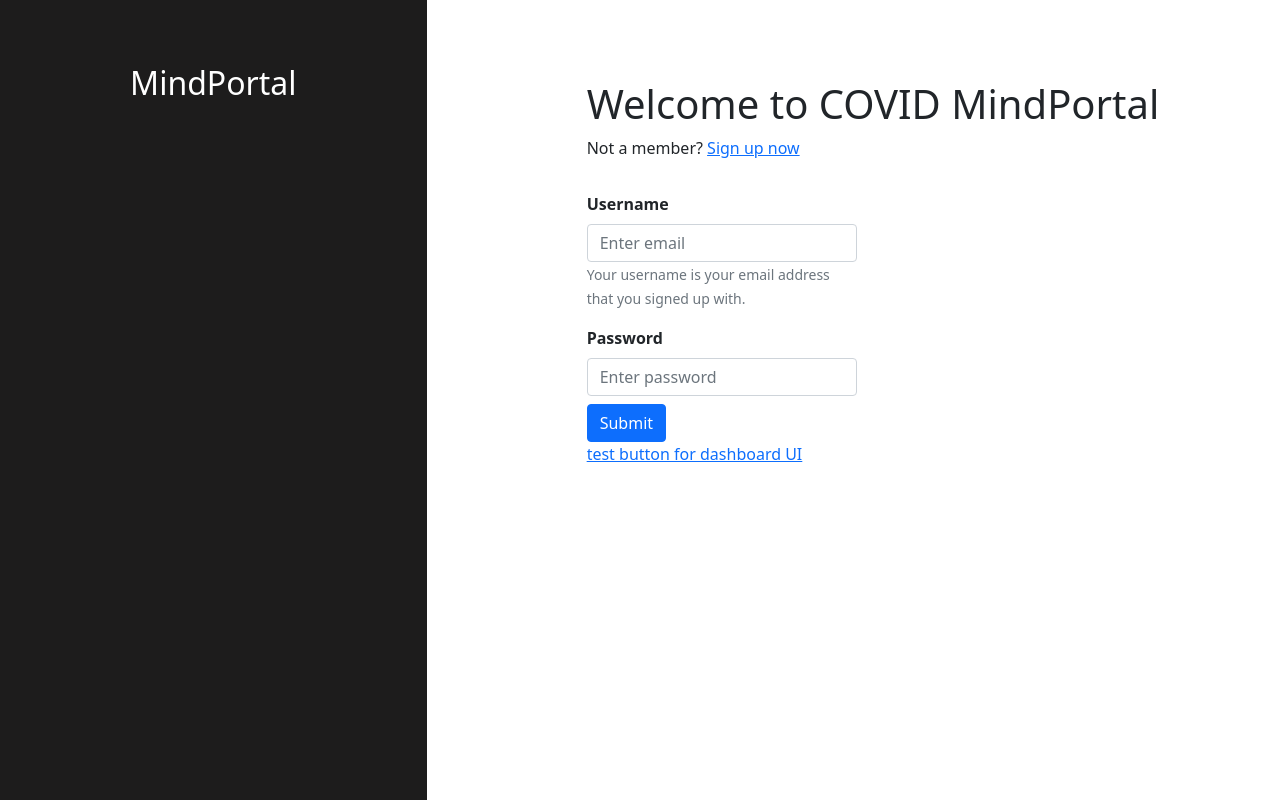
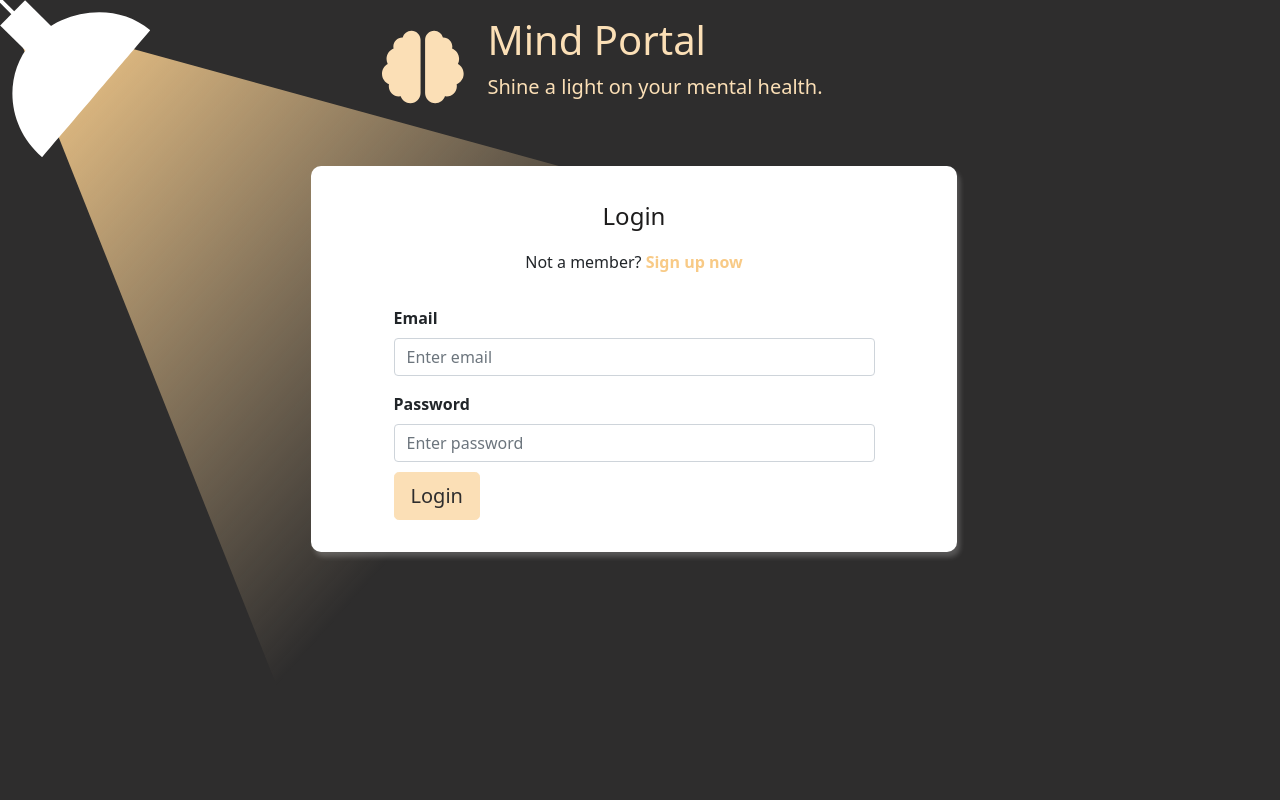
Before and after one commit to ibtisham1/MindPortal, a React (Create React App) app in the folder src/main/frontend/: page /#/login in a window 1280 px wide. Built offline with nearby package versions, Linux system fonts and the light colour scheme.

Commit message:
modifying login styles

```diff
--- /dev/null
+++ b/src/main/frontend/src/components/LampSVG.js
@@ -0,0 +1,32 @@
+import React from "react";
+
+const LampSVG = () => {
+    return (
+        <svg
+            width="100%"
+            height="100%"
+            viewBox="0 0 296 310"
+            fill="none"
+            xmlns="http://www.w3.org/2000/svg"
+        >
+            <path
+                d="M60.9871 84.7272C4.66118 150.839 14.5503 251.761 83.075 310.143C130.669 254.28 128.736 256.548 185.062 190.436C241.388 124.324 241.074 124.693 296.438 59.7089C227.914 1.32756 117.313 18.6151 60.9871 84.7272Z"
+                fill="white"
+            />
+            <path
+                d="M49.5059 0.377686L104.698 55.0287L55.4445 104.769L0.252686 50.1182L49.5059 0.377686Z"
+                fill="white"
+            />
+            <rect
+                x="-4.46106"
+                y="1.22314"
+                width="8"
+                height="46.2971"
+                transform="rotate(-45.1076 -4.46106 1.22314)"
+                fill="white"
+            />
+        </svg>
+    );
+};
+
+export default LampSVG;
--- /dev/null
+++ b/src/main/frontend/src/components/LogoTxt.js
@@ -0,0 +1,28 @@
+import React from "react";
+import { Row, Col, Container } from "react-bootstrap";
+import { FaBrain } from "react-icons/fa";
+
+const LogoTxt = () => {
+    return (
+        <>
+            <Row className="justify-content-md-center">
+                <Col xs={1}>
+                    <FaBrain
+                        size="large"
+                        style={{ maxHeight: 130, color: "#FBDFB6" }}
+                    />
+                </Col>
+                <Col xs={4} className="align-self-center">
+                    <Row style={{ color: "#FBDFB6" }}>
+                        <h1>Mind Portal</h1>
+                    </Row>
+                    <Row style={{ color: "#FBDFB6", fontSize: 20 }}>
+                        <p>Shine a light on your mental health.</p>
+                    </Row>
+                </Col>
+            </Row>
+        </>
+    );
+};
+
+export default LogoTxt;
--- a/src/main/frontend/src/pages/LoginPage.js
+++ b/src/main/frontend/src/pages/LoginPage.js
@@ -6,6 +6,8 @@ import { useAuth } from "../services/useAuth";
 // import AuthButton from "../components/AuthButton";
 import "../styles/Login.scss";
 import { Row, Container, Button, Col, Form } from "react-bootstrap";
+import LogoTxt from "../components/LogoTxt";
+import LampSVG from "../components/LampSVG";
 
 const LoginPage = () => {
     let history = useHistory();
@@ -16,13 +18,18 @@ const LoginPage = () => {
     const [password, setPassword] = useState("");
     const [errors, setErrors] = useState({});
     const [fail, setFail] = useState(false);
+    const [loading, setLoading] = useState(false);
 
     let { from } = location.state || { from: { pathname: "/" } };
 
     const findErrors = () => {
+        console.log(typeof email);
+
         const errors = {};
-        if (email === "") errors.email = "Username cannot be blank";
-        else if (email.length < 3) errors.email = "Enter a valid username";
+        if (email === "") errors.email = "Email cannot be blank";
+        else if (email.length < 3) errors.email = "Enter a valid email";
+        else if (typeof email !== typeof string)
+            errors.email = "Enter only string";
         if (password === "") errors.password = "Password cannot be blank";
 
         return errors;
@@ -38,35 +45,47 @@ const LoginPage = () => {
             // we have errors
             setErrors(newErrors);
         } else {
+            setLoading(true);
             auth.signin(email, password, success, failure);
         }
     };
 
     const success = () => {
         // history.push(from);
+        setLoading(false);
         history.push("/dashboard");
     };
 
     const failure = () => {
+        setLoading(false);
         setFail(true);
     };
 
     return (
-        <Container fluid className="Login">
-            <Row>
-                <Col lg={4} className="Login banner">
-                    <h2>
-                        <Link to="/" className="Login banner__title">
-                            MindPortal
-                        </Link>
-                    </h2>
-                </Col>
+        <Container fluid className="Login__container ps-0">
+            <div
+                style={{
+                    position: "fixed",
+                    x: 0,
+                    y: 0,
+                    padding: 0,
+                    width: 150,
+                }}
+            >
+                <LampSVG />
+            </div>
 
-                <Col className="Login form">
-                    <h1>Welcome to COVID MindPortal</h1>
-                    <p>
+            <Row className="justify-content-md-center pt-3 mb-5">
+                <LogoTxt />
+            </Row>
+
+            <Row className="justify-content-md-center">
+                <Col className="Login form" md={6}>
+                    <p className="Login__form__title">Login</p>
+                    <p className="Login__form__subtitle">
                         Not a member?{" "}
                         <Link
+                            className="Login__form__link"
                             to={{
                                 pathname: "/signup",
                                 state: { from: from },
@@ -76,10 +95,13 @@ const LoginPage = () => {
                         </Link>
                     </p>
                     <Form>
-                        <Form.Group as={Row}>
-                            <Col sm={{ span: 5 }}>
+                        <Form.Group
+                            as={Row}
+                            className="justify-content-md-center"
+                        >
+                            <Col sm={{ span: 10 }}>
                                 <Form.Label className="Login form__label">
-                                    Username
+                                    Email
                                 </Form.Label>
                                 <Form.Control
                                     type="email"
@@ -90,14 +112,13 @@ const LoginPage = () => {
                                 <Form.Control.Feedback type="invalid">
                                     {errors.email}
                                 </Form.Control.Feedback>
-                                <Form.Text className="text-muted">
-                                    Your username is your email address that you
-                                    signed up with.
-                                </Form.Text>
                             </Col>
                         </Form.Group>
-                        <Form.Group as={Row}>
-                            <Col sm={{ span: 5 }}>
+                        <Form.Group
+                            as={Row}
+                            className="justify-content-md-center"
+                        >
+                            <Col sm={{ span: 10 }}>
                                 <Form.Label className="Login form__label">
                                     Password
                                 </Form.Label>
@@ -114,19 +135,24 @@ const LoginPage = () => {
                                 </Form.Control.Feedback>
                             </Col>
                         </Form.Group>
+                        <Row className="justify-content-md-center">
+                            <Col sm={{ span: 10 }}>
+                                <Button
+                                    className="Login form__btn"
+                                    size="lg"
+                                    style={{
+                                        backgroundColor: "#FBDFB6",
+                                        borderColor: "#FBDFB6",
+                                        color: "#2E2D2D",
+                                    }}
+                                    onClick={login}
+                                >
+                                    Login
+                                </Button>
+                            </Col>
+                        </Row>
+                    </Form>
 
-                        <Button className="Login form__btn" onClick={login}>
-                            Submit
-                        </Button>
-                    </Form>
-                    <Link
-                        to={{
-                            pathname: "/dashboard",
-                            state: { from: from },
-                        }}
-                    >
-                        test button for dashboard UI
-                    </Link>
                     {fail ? (
                         <div style={{ color: "red" }}>Failed to log in</div>
                     ) : null}
--- a/src/main/frontend/src/pages/SignUpPage.js
+++ b/src/main/frontend/src/pages/SignUpPage.js
@@ -22,9 +22,11 @@ const SignUpPage = () => {
 
     const findErrors = () => {
         const errors = {};
+
         if (firstName === "") errors.firstName = "First name cannot be blank";
         if (lastName === "") errors.lastName = "Last name cannot be blank";
         if (email === "") errors.email = "Username cannot be blank";
+        else if (typeof email !== String) errors.email = "Enter only string";
         else if (email.length < 3) errors.email = "Enter a valid email";
         if (password === "") errors.password = "Password cannot be blank";
         else if (password.length < 4)
--- a/src/main/frontend/src/styles/Login.scss
+++ b/src/main/frontend/src/styles/Login.scss
@@ -1,4 +1,39 @@
+$brandColor: #fbdfb6;
+
 .Login {
+    &__container {
+        background-image: url("../components/LightSource2.svg");
+        background-size: contain;
+        background-repeat: no-repeat;
+        background-position-x: 10px;
+        background-position-y: 15px;
+        background-color: #2e2d2d;
+        height: 100vh;
+        padding-left: 0px;
+    }
+
+    &__form {
+        &__title {
+            font-size: 1.5rem;
+            color: rgb(29, 28, 28);
+            font-weight: 100;
+            text-align: center;
+        }
+
+        &__subtitle {
+            text-align: center;
+        }
+
+        &__link {
+            text-decoration: none;
+            font-weight: bold;
+            color: darken($brandColor, 10%);
+            &:hover {
+                color: darken($brandColor, 50%);
+            }
+        }
+    }
+
     &.banner {
         background-color: rgb(29, 28, 28);
         height: 100vh;
@@ -13,8 +48,12 @@
     }
 
     &.form {
-        padding-top: 10vh;
-        padding-left: 10em;
+        box-shadow: 3px 5px 5px 0px rgba(255, 255, 255, 0.2);
+        // padding-top: 10vh;
+        // padding-left: 10em;
+        background-color: white;
+        border-radius: 10px;
+        padding: 2rem;
 
         &__label {
             font-weight: bold;
@@ -24,5 +63,34 @@
         &__btn {
             margin-top: 0.5em;
         }
+
+        // &:before,
+        // &:after {
+        //     content: "";
+        //     position: relative;
+        //     display: block;
+        //     background: inherit;
+        //     border-radius: 100px;
+        // }
+        // &::before {
+        //     width: 100px;
+        //     height: 100px;
+        //     top: -50px;
+        //     left: 50px;
+        // }
+
+        // &:before {
+        //     content: "";
+        //     border-radius: 10px;
+        //     display: inline-block;
+        //     border-color: white;
+        //     position: absolute;
+        //     z-index: -1;
+        //     width: 100px;
+        //     height: 100px;
+        //     top: 40px;
+        //     left: 50px;
+        //     background-color: white;
+        // }
     }
 }
```
Also changed, not shown: src/main/frontend/src/components/LightSource2.svg (added).
